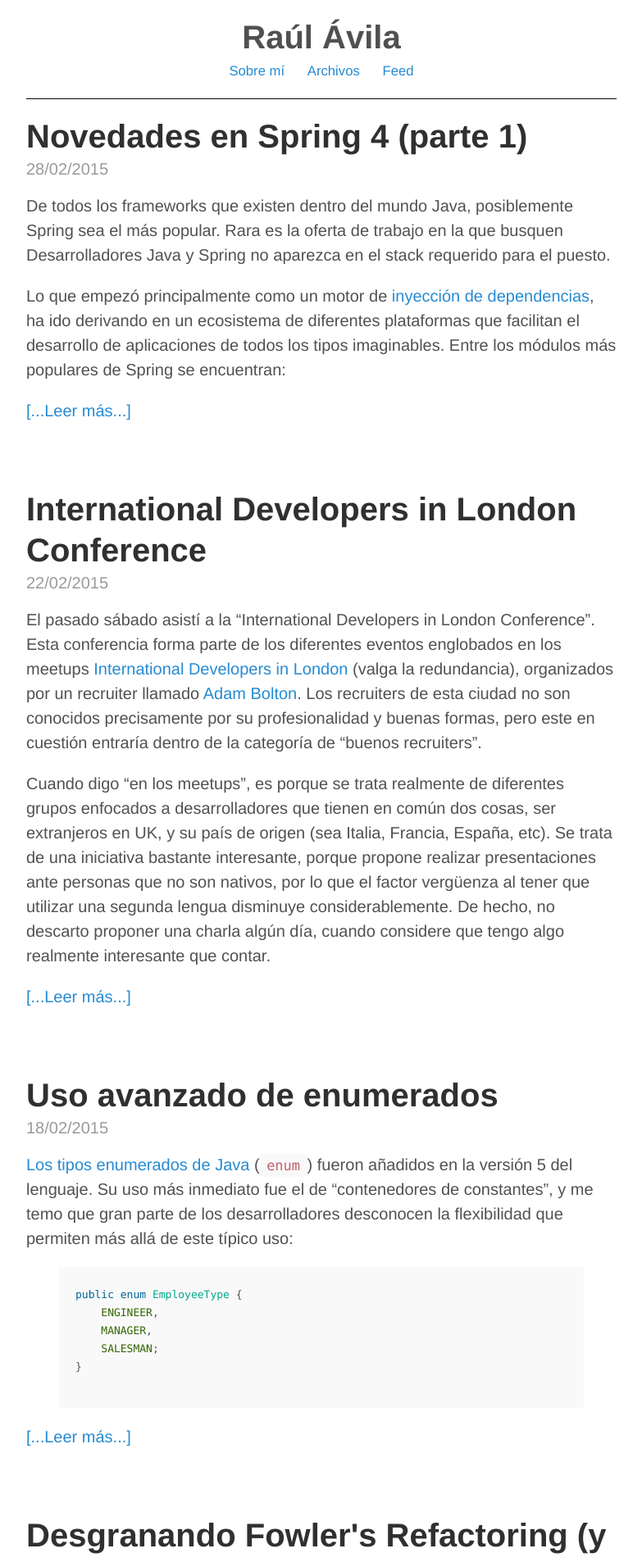
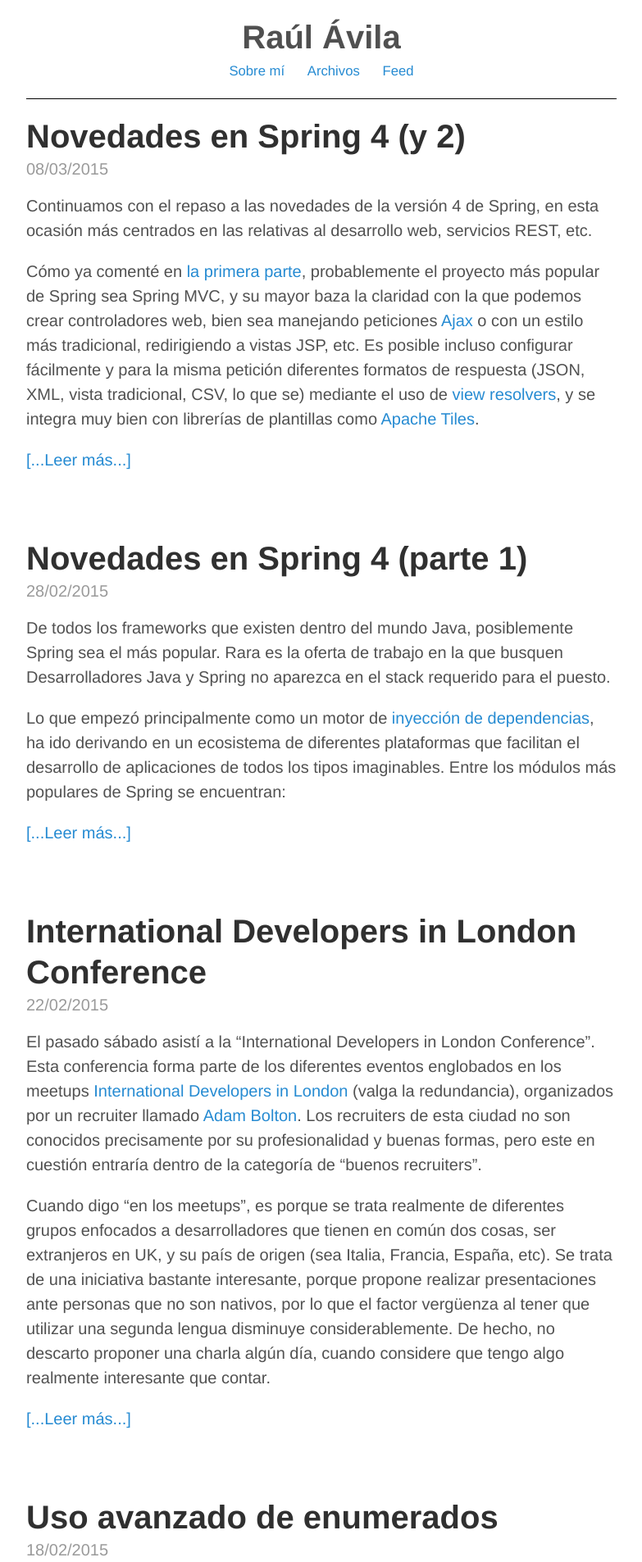
Before and after one commit to raulavila/blog-source-code, a Jekyll site: the page built from index.html, in a window 1280 px wide. Shown: the top 1906 px of the page at 82% size, without its empty margins (248-1031 px from the left). Built offline with Jekyll 4.4.1, drawn with Linux system fonts in a browser that asks for light colours; the list of posts is cut into pages by our own code; comment, search, counter and statistics services are not loaded; some of the changed lines change nothing that is shown; some of the changed text lies outside the part shown.

Commit message:
Spring 4, parte 2

```diff
--- /dev/null
+++ b/_posts/2015-03-08-spring-4-novedades-2.md
@@ -0,0 +1,273 @@
+---
+layout: post
+title: Novedades en Spring 4 (y 2)
+permalink: 2015/03/spring-4-novedades-2
+tags:
+- java
+- spring
+- websockets
+comments: true
+---
+
+Continuamos con el repaso a las novedades de la versión 4 de Spring, en esta ocasión más centrados en las relativas al desarrollo web, servicios REST, etc.
+
+Cómo ya comenté en [la primera parte](/2015/02/spring-4-novedades), probablemente el proyecto más popular de Spring sea Spring MVC, y su mayor baza la claridad con la que podemos crear controladores web, bien sea manejando peticiones [Ajax](http://es.wikipedia.org/wiki/AJAX) o con un estilo más tradicional, redirigiendo a vistas JSP, etc. Es posible incluso configurar fácilmente y para la misma petición diferentes formatos de respuesta (JSON, XML, vista tradicional, CSV, lo que se) mediante el uso de [view resolvers](http://examples.javacodegeeks.com/enterprise-java/spring/mvc/spring-mvc-view-resolver-example/), y se integra muy bien con librerías de plantillas como [Apache Tiles](https://tiles.apache.org/).
+
+<!--break-->
+
+Otra de las grandes ventajas de Spring MVC es lo rápido que permite desarrollar servicios REST, y por este lado vienen varias mejoras en la versión 4.
+
+###Controladores REST
+
+Antes de Spring 4, para crear un servicio REST era necesario el uso de dos anotaciones, `@Controller` para anotar la clase que escucha las peticiones, y `@ResponseBody`, que anota cada método "handler" en particular, y viene a significar "establece el retorno de este método como body del response", es decir, se transformará la estructura de datos a un formato JSON o similar como el cuerpo de la respuesta:
+
+{% highlight java %}
+@Controller
+public class RestController32 {
+
+    @RequestMapping("/greeting32")
+    public @ResponseBody String getGreeting() {
+    	return "Hello world - Spring 32";
+    }
+
+    @RequestMapping("/items32")
+    public @ResponseBody List<String> getItems() {
+    	return Arrays.asList("item1 - Spring 32","item2 - Spring 32");
+    }
+}
+{% endhighlight %}
+
+En el ejemplo, una petición GET a `/greeting32` (`@RequestMapping` manejará GET por defecto si no se indica lo contrario), devolverá como respuesta el código "200 OK" y el cuerpo de la respuesta será "Hello World - Spring 32". De forma similar el cuerpo de la respuesta de `/items32` será "["item1 - Spring 32","item2 - Spring 32"]" (formato JSON, transformación realizada mediante la librería [Jackson](http://jackson.codehaus.org/)).
+
+Spring 4 introduce pequeñas mejoras para crear este tipo de controladores. Por un lado la anotación `@ResponseBody` pasa a ser anotación de método y clase (previamente lo era sólo de método), por lo que si la añadimos a nivel de clase, todos los métodos la heredarán, dejando el código mucho más limpio:
+
+{% highlight java %}
+@Controller
+@ResponseBody
+public class RestController32 {
+
+    @RequestMapping("/greeting32")
+    public String getGreeting() {
+    	return "Hello world - Spring 4";
+    }
+
+    @RequestMapping("/items32")
+    public List<String> getItems() {
+    	return Arrays.asList("item1 - Spring 4","item2 - Spring 4");
+    }
+}
+{% endhighlight %}
+
+Mejor aún, la gente de Spring pensaría por qué no fusionar estas dos anotaciones en una sola, y así hicieron, dando lugar a `@RestController`. El resultado es bastante directo y auto-explicativo:
+
+{% highlight java %}
+@RestController
+public class RestController4 {
+
+    @RequestMapping("/greeting4")
+    public String getGreeting(ZoneId zoneId) {
+    	return "Hello world - Spring 4. TimeZone: "+zoneId;
+    }
+
+    @RequestMapping("/items4")
+    public List<String> getItems() {
+    	return Arrays.asList("item1 - Spring 4","item2 - Spring 4");
+    }
+}
+{% endhighlight %}
+
+En el ejemplo veréis además como el servicio `/greeting4` devuelve el time zone en su respuesta. He incluido esto en el ejemplo como muestra del soporte a la nueva API para fechas y horas que [incluye la versión 8 de Java](http://www.oracle.com/technetwork/articles/java/jf14-date-time-2125367.html). Aún no he profundizado en esta API lo suficiente para hablar con propiedad, pero parece ser que al fin se ha llegado a una solución en condiciones para manejar esta información (ya era hora, después de 7 versiones :) ).
+
+###Clientes REST
+
+En Spring existía la clase `RestTemplate`, que sirve para consumir API's REST de forma sencilla:
+
+{% highlight java %}
+@Test
+public void testSyncRestTemplate() {
+    RestTemplate restTemplate = new RestTemplate();
+
+    ResponseEntity<String> response = restTemplate.getForEntity(
+            "http://localhost:8080/items4", String.class);
+
+    System.out.println("Received!:");
+
+    assertThat(response.getStatusCode())
+            .isEqualTo(HttpStatus.OK);
+    assertThat(response.getBody())
+            .isEqualTo("[\"item1 - Spring 4\",\"item2 - Spring 4\"]");
+}
+{% endhighlight %}
+
+El problema de este cliente es que es síncrono, por lo que las llamadas son bloqueantes, y dificulta en gran medida el desarrollo de aplicaciones multithreading, más que nada porque nos obliga a desarrollar un wrapper asíncrono. Supongo que muchos desarrolladores se quejaron a la comunidad Spring de este asunto, porque la versión 4 viene con su propio cliente asíncrono, `AsynRestTemplate`. A grandes rasgos podemos utilizar este cliente de dos formas diferentes:
+
+* Bloqueando el thread mientras esperamos la respuesta:
+
+{% highlight java %}
+AsyncRestTemplate restTemplate = new AsyncRestTemplate();
+
+ListenableFuture<ResponseEntity<String>> futureEntity =
+		restTemplate.getForEntity(
+				"http://localhost:8080/items4",
+				String.class);
+
+ResponseEntity<String> result = null;
+
+try {
+    //blocks waiting for the response
+    result = futureEntity.get();
+
+    System.out.println("Received: " + result.getBody());
+
+} catch (InterruptedException | ExecutionException e) {
+    e.printStackTrace();
+}
+{% endhighlight %}
+
+La llamada a `futureEntity.get()` suspenderá el thread que ejecuta la petición REST hasta recibir la respuesta, por lo que otros threads se podrán seguir ejecutando mientras este está suspendido. Es decir, eliminamos esperas activas y  optimizamos recursos.
+
+* Configurando funciones callback:
+
+{% highlight java %}
+AsyncRestTemplate restTemplate = new AsyncRestTemplate();
+
+ListenableFuture<ResponseEntity<String>> futureEntity = restTemplate
+		.getForEntity("http://localhost:8080/items4",
+				String.class);
+
+futureEntity.addCallback(
+		new ListenableFutureCallback<ResponseEntity<String>>() {
+			@Override
+			public void onSuccess(ResponseEntity<String> result) {
+				System.out.println("Received!: " + result.getBody());
+			}
+
+			@Override
+			public void onFailure(Throwable t) {
+				System.out.println("Fail!");
+			}
+		});
+{% endhighlight %}
+
+Cómo habréis deducido, los métodos callback serán ejecutados en un thread paralelo una vez se obtenga respuesta (exitosa o no) del servicio. Opción más elegante en mi opinión, porque elimina la necesidad de tener que manejar en el thread principal las checked exceptions lanzadas por `futureEntity.get()` (`InterruptedException` y `ExecutionException`), y además separa claramente las acciones a realizar en caso de éxito o fracaso de la petición REST.
+
+###Soporte para WebSockets
+
+Siendo honestos, mi conocimiento de WebSockets se limita a lo que he trasteado con Spring 4 para escribir este post, así que es posible que meta algún gambazo en mi explicación. No obstante, el ejemplo que voy a mostrar (como siempre, [subido a mi repositorio GitHub](https://github.com/raulavila/spring-4-new-features)) funciona perfectamente.
+
+WebSockets es un protocolo que permite el envío de mensajes en ambas direcciones, cliente => servidor y servidor => cliente, sin necesidad de petición previa por parte del cliente, más allá de la suscripción inicial a un topic ("handshake" inicial, operación realizada mediante HTTP). WebSockets es un protocolo que funciona sobre TCP (más allá del "apretón de manos" inicial), y a su vez necesita un sub-protocolo para gestionar los mensajes enviados. La opción principal en Spring es el protocolo [STOMP](http://en.wikipedia.org/wiki/Streaming_Text_Oriented_Messaging_Protocol).
+
+Un problema con los websockets es su soporte por parte de determinados navegadores (adivinad [cuáles](http://imagenes.es.sftcdn.net/es/scrn/94000/94114/internet-explorer-9-35.png)). Para solventar esta situación, es necesario que exista un protocolo alternativo para el caso en que el navegador en cuestión no soporte WebSockets. Spring utiliza [SockJS](https://github.com/sockjs/sockjs-protocol) como "fallback option".
+
+El ejemplo que mostraré está basado en [la documentación de Spring](http://spring.io/guides/gs/messaging-stomp-websocket/), pero sin utilizar Spring Boot. No explicaré paso a paso el proceso, ya que la documentación es bastante buena, sólo haré hincapié en los principales aspectos a tener en cuenta para configurar una aplicación con WebSockets.
+
+#####Configuración de WebSockets en la aplicación
+
+{% highlight java %}
+@Configuration
+@EnableWebSocketMessageBroker
+public class WebSocketConfig
+		extends AbstractWebSocketMessageBrokerConfigurer {
+
+    @Override
+    public void configureMessageBroker(MessageBrokerRegistry config) {
+    	config.enableSimpleBroker("/topic");
+    	config.setApplicationDestinationPrefixes("/app");
+    }
+
+    @Override
+    public void registerStompEndpoints(StompEndpointRegistry registry) {
+    	registry.addEndpoint("/hello").withSockJS();
+    }
+}
+{% endhighlight %}
+
+Aquí estamos indicando que:
+
+* ésta se trata de una clase de configuración de Spring (`@Configuration`)
+* se activen el soporte para websockets (`@EnableWebSocketMessageBroker`).
+
+En los métodos indicamos que:
+
+* se cree un broker en memoria que se encargará de enviar mensajes a los clientes suscritos a topics con el prefijo /topic (`config.enableSimpleBroker("/topic")`). Si la palabra broker os suena a chino (como a mí hasta hace unos meses), echad un vistazo al [patrón broker](http://stackoverflow.com/questions/23830413/broker-architectural-pattern-in-plain-english)
+* se manejarán mensajes en endpoints prefijados con "/app" (`config.setApplicationDestinationPrefixes("/app")`)
+* se cree un endpoint "/app/hello" para manejos de mensajes STOMP desde clientes, y con SockJS como opción de respaldo (`registry.addEndpoint("/hello")).withSockJS()`)
+
+
+#####Clase controladora
+
+{% highlight java %}
+@Controller
+public class GreetingController {
+    @MessageMapping("/hello")
+    @SendTo("/topic/greetings")
+    public Greeting greeting(HelloMessage message) throws Exception {
+    	Thread.sleep(3000); // simulated delay
+    	return new Greeting("Hello, " + message.getName() + "!");
+    }
+
+}
+{% endhighlight %}
+
+La clase está anotada como cualquier otra clase controladora de Spring MVC (`@Controller`). En el método greeting:
+
+* Escuchamos mensajes enviados al endpoint "/app/hello" (`@MessageMapping("/hello")`). La falta del prefijo "/app" en la configuración puede resultar algo confusa
+* Publicar el mensaje de retorno al topic del broker "/topic/greetings" (`@SendTo("/topic/greetings")`)
+
+Por lo demás, el método espera recibir una instancia correcta de `HelloMessage`, y devolverá una instancia de `Greeting`
+
+#####Configuración de cliente (Javascript)
+
+(he omitido algunas partes del código que sí está subido a GitHub por claridad)
+
+{% highlight javascript %}
+
+<script src="js/sockjs-0.3.4.js"></script>
+<script src="js/stomp.js"></script>
+
+<script type="text/javascript">
+
+    var stompClient = null;
+
+    function connect() {
+        var socket = new SockJS('/hello');
+        stompClient = Stomp.over(socket);
+
+        stompClient.connect({}, function(frame) {
+            console.log('Connected: ' + frame);
+            stompClient.subscribe(
+                    '/topic/greetings',
+                    function(greeting){
+                        showGreeting(JSON.parse(greeting.body).content);
+                    });
+        });
+    }
+
+    function sendName() {
+        var name = document.getElementById('name').value;
+        stompClient.send("/app/hello", {}, JSON.stringify({ 'name': name }));
+    }
+
+    function disconnect() {
+        stompClient.disconnect();
+        console.log("Disconnected");
+    }
+
+</script>
+
+{% endhighlight %}
+
+Aquí vemos que:
+
+* Es necesario incluir las librerías JS `sock-js` y `stomp`
+* En el método `connect` vemos cómo hay que suscribirse a un topic, siendo necesario configurar el nombre completo del topic y la función callback cuando recibamos un mensaje publicado por el broker
+* En el método `sendName` mandamos un mensaje al endpoint "/app/hello", que será manejado en el controlador. Nótese como en este ejemplo recibimos el mensaje de vuelta desde el broker en el mismo cliente, pero no tiene que ser así
+* En el método disconnect eliminamos la suscripción al topic
+
+En el siguiente video tenéis una demostración en vivo de la aplicación (siempre es más fácil ver algo en directo para entenderlo del todo :), disculpad la falta de estilos CSS en condiciones). Como se puede ver, se abren dos pestañas a la misma aplicación, y cuando se conecta cada cliente al websocket este empezará a recibir los mensajes publicados sin necesidad de enviar petición previa:
+
+<iframe class="youtube" width="420" height="315" src="https://www.youtube.com/embed/OTvaIbVYPrU" frameborder="0" allowfullscreen></iframe>
+
+###Conclusiones
+
+Terminamos aquí el repaso a las principales novedades de Spring 4. Creo que hay mejoras sustanciales respecto a la versión 3, y no dudo que a este framework aún le queda vida para rato.
--- a/public/css/poole.css
+++ b/public/css/poole.css
@@ -240,7 +240,7 @@ blockquote p:last-child {
   }
 }
 
-img {
+img, iframe.youtube {
   display: block;
   max-width: 100%;
   margin: 0 auto;
```
